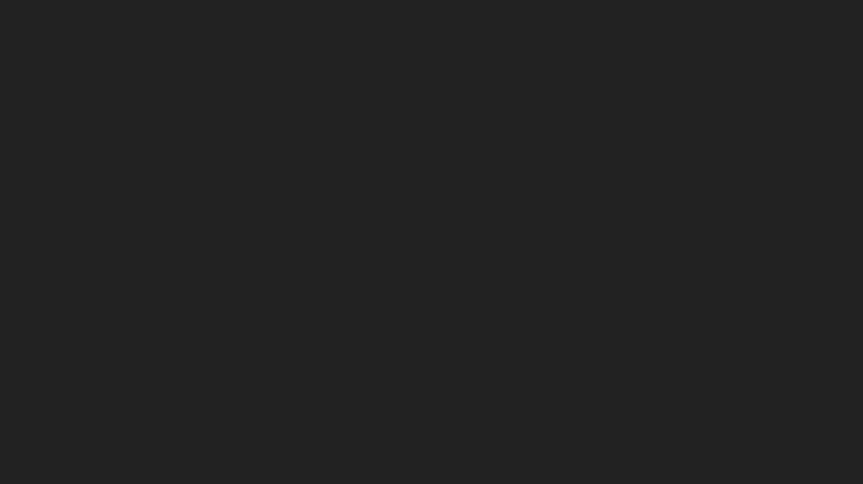
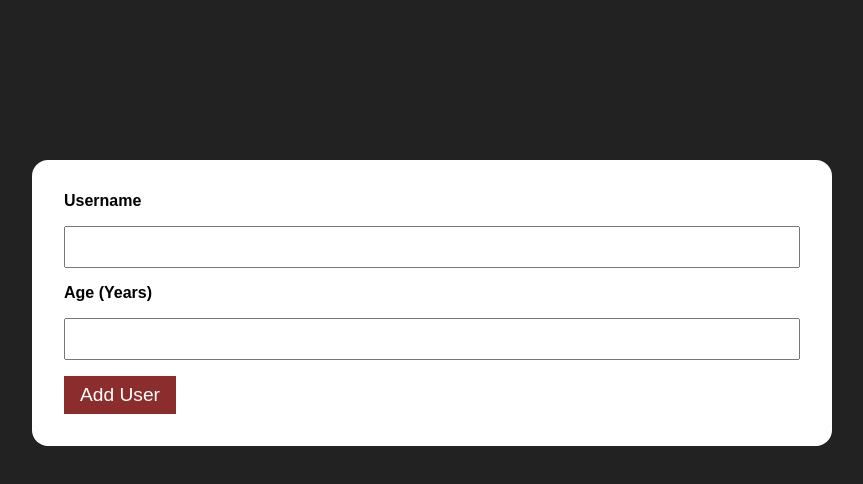
Before and after one commit to SpectreAscended/react-practice-project-01, a React (Vite) app: page / in a window 1280 px wide. Shown: the top 484 px of the page, without its empty margins (208-1071 px from the left). Built offline with nearby package versions, Linux system fonts and the light colour scheme.

Commit message:
Added form and button elements

```diff
--- a/src/App.jsx
+++ b/src/App.jsx
@@ -1,7 +1,12 @@
 import React from 'react';
+import Input from './components/Input/Input';
 
 const App = () => {
-  return <div></div>;
+  return (
+    <>
+      <Input />
+    </>
+  );
 };
 
 export default App;
--- /dev/null
+++ b/src/components/Input/Input.jsx
@@ -0,0 +1,55 @@
+import React, { useState } from 'react';
+import Button from '../UI/Button';
+import styles from './Input.module.css';
+
+const Input = () => {
+  const [newUser, setNewUser] = useState({});
+  const [enteredUsername, setEnteredUsername] = useState('');
+  const [enteredAge, setEnteredAge] = useState('');
+  const [isValid, setIsValid] = useState(true);
+
+  const submitFormHandler = e => {
+    e.preventDefault();
+    if (enteredUsername.length === 0 || enteredAge < 1) setIsValid(false);
+
+    setNewUser({
+      userName: enteredUsername,
+      age: enteredAge,
+      id: crypto.randomUUID(),
+    });
+  };
+
+  const usernameInputHandler = e => {
+    setIsValid(true);
+    setEnteredUsername(e.target.value);
+  };
+
+  const ageInputHandler = e => {
+    setEnteredAge(e.target.value);
+  };
+
+  console.log(newUser);
+
+  return (
+    <form className={styles.form} onSubmit={submitFormHandler}>
+      <label htmlFor="">Username</label>
+      <input
+        className={`${!isValid && styles.invalid}`}
+        type="text"
+        onChange={usernameInputHandler}
+        value={enteredUsername}
+      />
+      <label htmlFor="">Age (Years)</label>
+      <input
+        type="number"
+        onChange={ageInputHandler}
+        value={enteredAge}
+        min="1"
+        step="1"
+      />
+      <Button type="submit">Add User</Button>
+    </form>
+  );
+};
+
+export default Input;
--- /dev/null
+++ b/src/components/Input/Input.module.css
@@ -0,0 +1,24 @@
+.form {
+  background-color: #ffffff;
+  max-width: 50rem;
+  margin: 10rem auto;
+  display: flex;
+  flex-direction: column;
+  gap: 1rem;
+  padding: 2rem;
+  border-radius: 1rem;
+}
+
+.form label {
+  font-weight: 700;
+}
+
+.form input {
+  padding: 0.5rem;
+  font-size: 1.2rem;
+}
+
+.form input.invalid {
+  border-color: red;
+  background: pink;
+}
--- /dev/null
+++ b/src/components/UI/Button.jsx
@@ -0,0 +1,8 @@
+import React from 'react';
+import styles from './Button.module.css';
+
+const Button = props => {
+  return <button>{props.children}</button>;
+};
+
+export default Button;
--- /dev/null
+++ b/src/components/UI/Button.module.css
@@ -0,0 +1,19 @@
+button {
+  max-width: max-content;
+  border: none;
+  background-color: #ccc;
+  padding: 0.5rem 1rem;
+  cursor: pointer;
+  display: flex;
+  justify-content: center;
+  align-items: center;
+  font-size: 1.2rem;
+  background-color: #8b2d2d;
+  color: #fff;
+  transition: background 250ms ease;
+}
+
+button:hover,
+button:active {
+  background-color: #a33737;
+}
--- a/src/index.css
+++ b/src/index.css
@@ -8,4 +8,5 @@
 
 body {
   background-color: #222;
+  font-family: sans-serif;
 }
```
